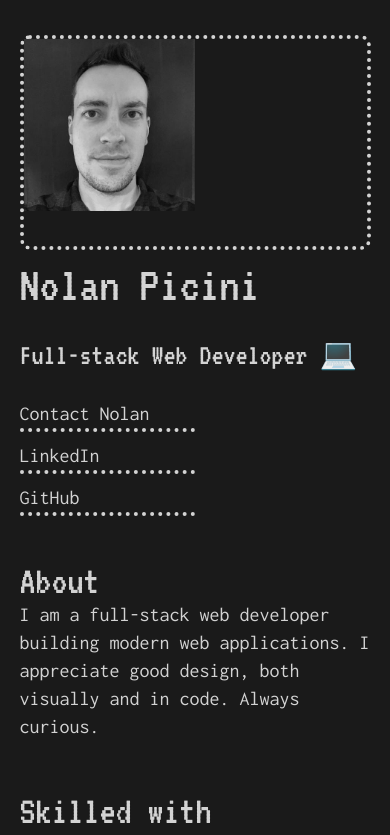
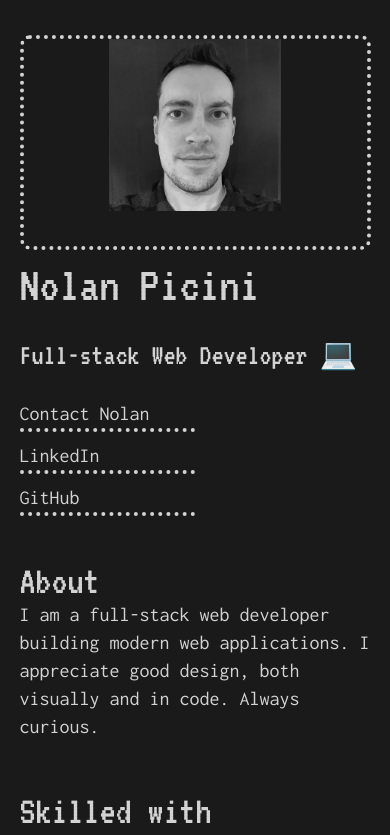
Before and after one commit to NolanPic/picini.io, a React (Create React App) app: page / in a window 390 px wide. Shown: the top 835 px of the page. Built offline with nearby package versions, Linux system fonts and the light colour scheme.

Commit message:
Center avatar on mobile sizes

```diff
--- a/src/sass/main.scss
+++ b/src/sass/main.scss
@@ -124,6 +124,7 @@ main {
       @include flex-column();
 
       a {
+        @include flex-column();
         border-bottom: none;
         margin-bottom: 0;
         padding-bottom: 0;
```
